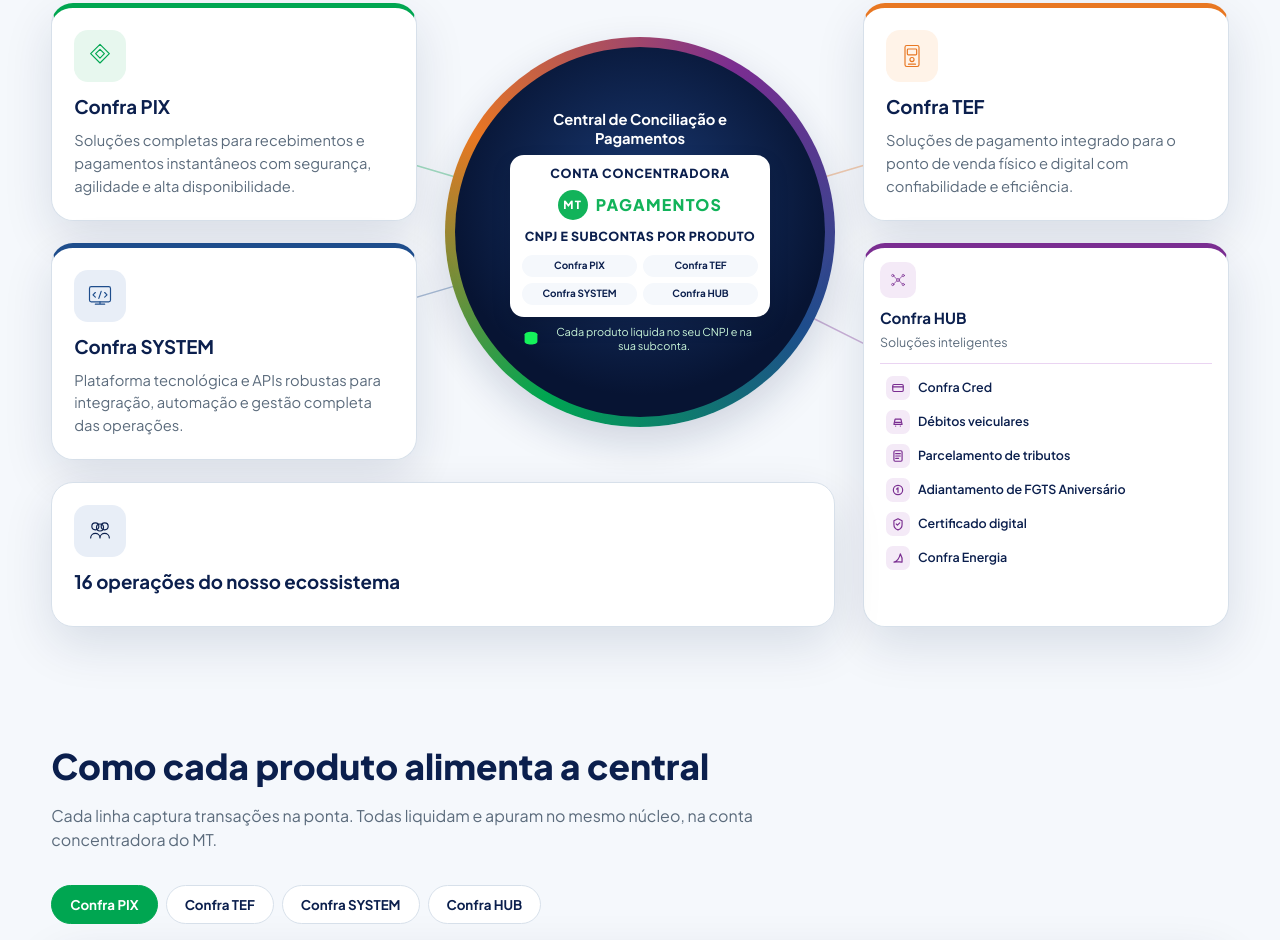
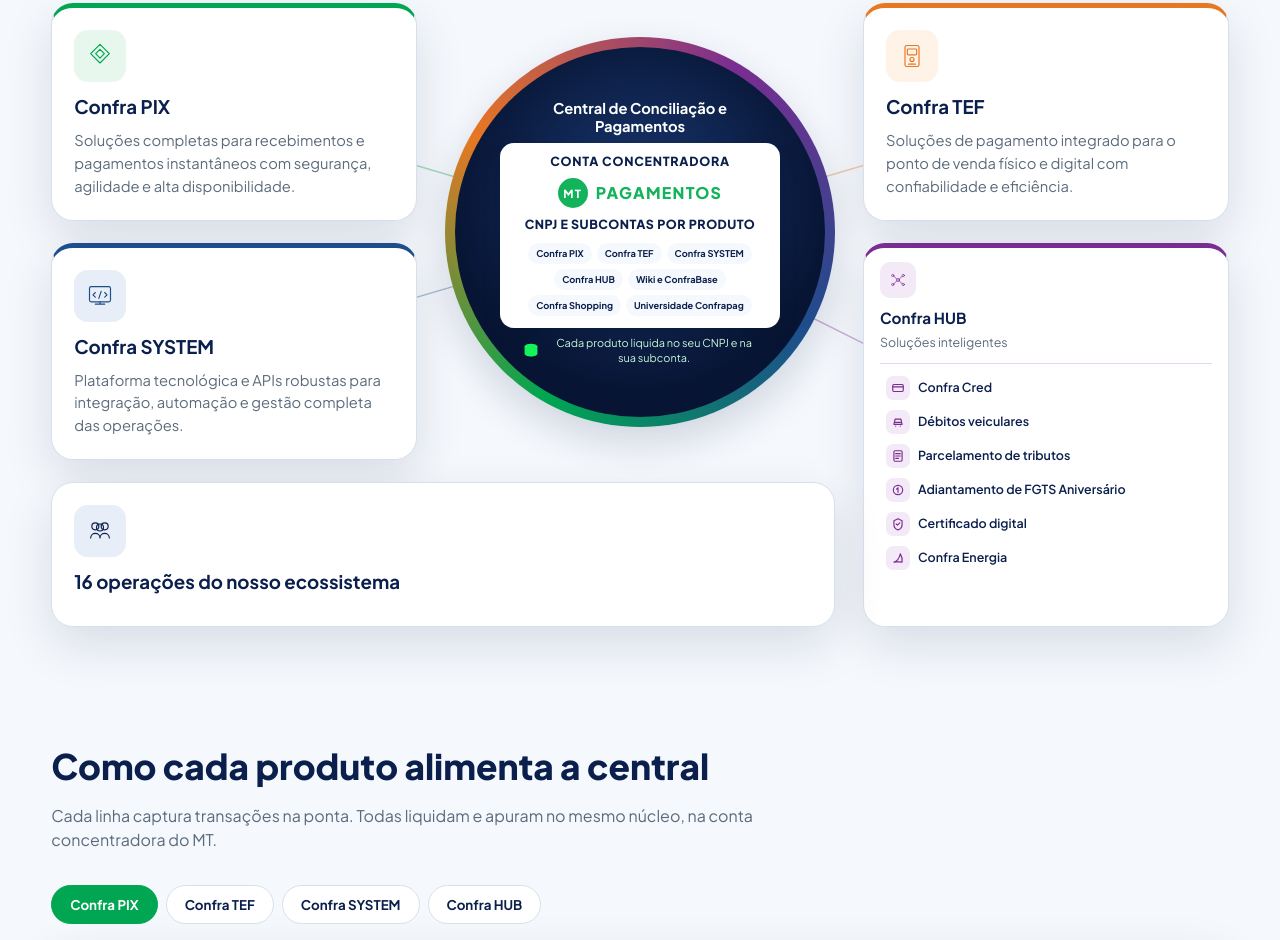
Before and after one commit to mirtesposia/Ecosistema, a plain HTML site: page index.html in a window 1280 px wide. Shown: the part 946-1886 px from the top of the page. Drawn offline with Linux system fonts and the light colour scheme.

Commit message:
Inclui Wiki, Confra Shopping e Universidade nas subcontas do mapa.
Co-authored-by: Cursor <cursoragent@cursor.com>

```diff
--- a/index.html
+++ b/index.html
@@ -127,6 +127,9 @@
                   <li>Confra TEF</li>
                   <li>Confra SYSTEM</li>
                   <li>Confra HUB</li>
+                  <li>Wiki e ConfraBase</li>
+                  <li>Confra Shopping</li>
+                  <li>Universidade Confrapag</li>
                 </ul>
               </div>
               <div class="mt-note">
--- a/styles.css
+++ b/styles.css
@@ -638,7 +638,7 @@ a {
 
 .mt-box {
   width: 100%;
-  max-width: 260px;
+  max-width: 280px;
   background: var(--white);
   color: var(--navy);
   border-radius: 14px;
@@ -699,22 +699,24 @@ a {
 
 .mt-subs {
   list-style: none;
-  display: grid;
-  grid-template-columns: 1fr 1fr;
-  gap: 6px;
+  display: flex;
+  flex-wrap: wrap;
+  justify-content: center;
+  gap: 5px;
   margin: 0;
   padding: 0;
 }
 
 .mt-subs li {
   margin: 0;
-  padding: 5px 6px;
+  padding: 5px 8px;
   border-radius: 999px;
   background: var(--paper);
   color: var(--navy);
-  font-size: 0.62rem;
+  font-size: 0.58rem;
   font-weight: 700;
   line-height: 1.2;
+  white-space: nowrap;
 }
 
 .mt-note {
```
